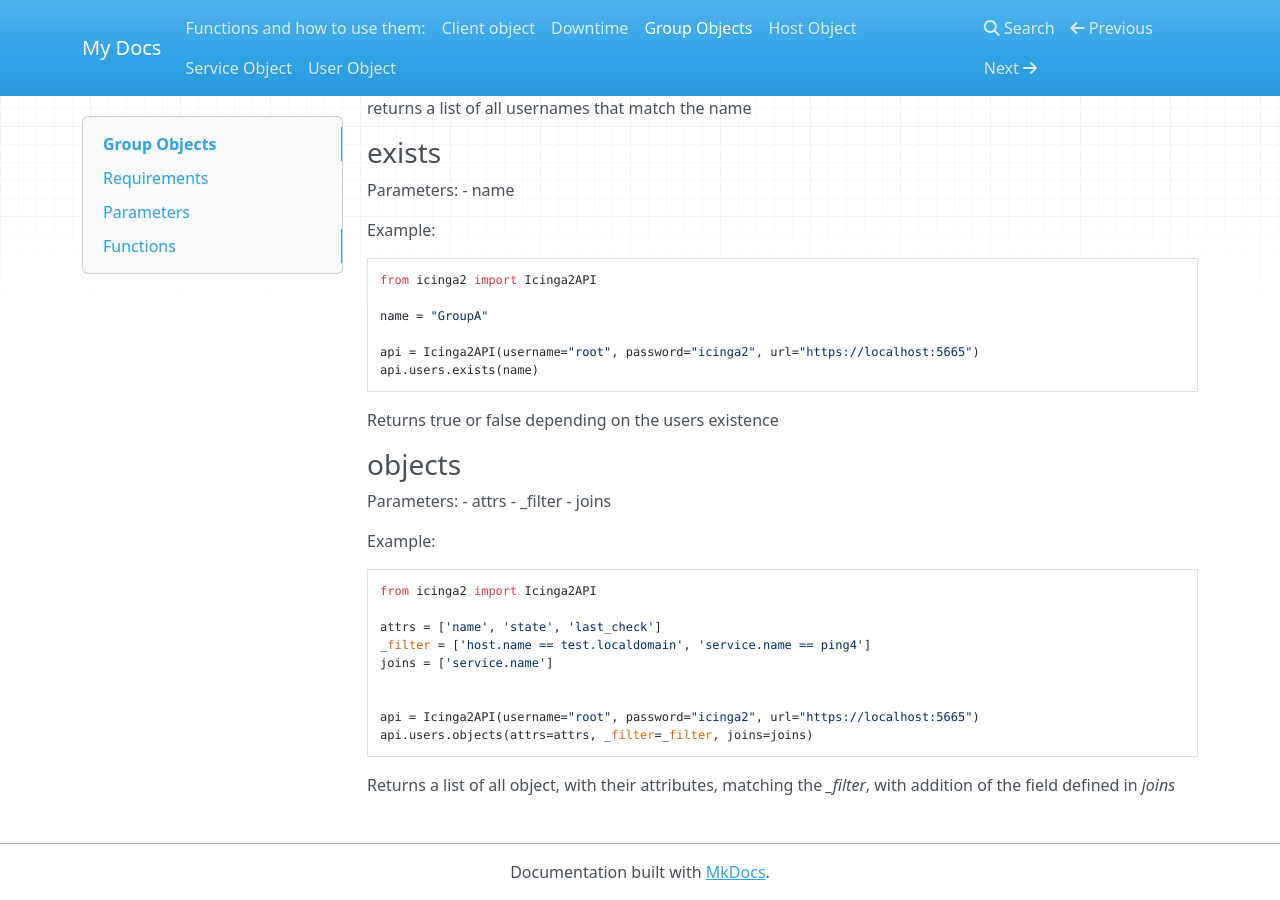
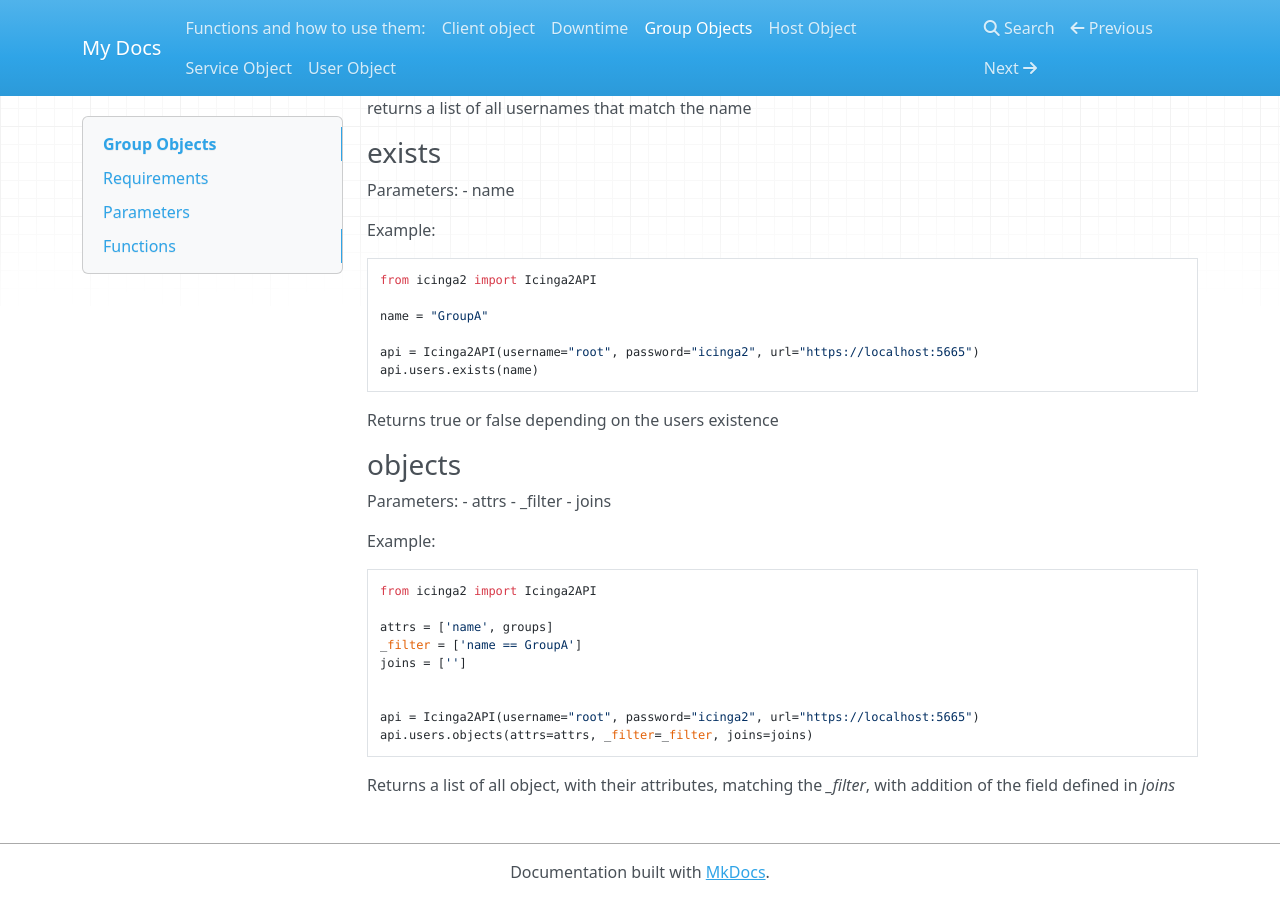
Before and after one commit to winem/Icinga2_Python_API, an MkDocs documentation site: the page built from docs/groups.md, in a window 1280 px wide and 900 px high, scrolled down 1552 px. Built offline with MkDocs 1.6.1, drawn with Linux system fonts in a browser that asks for light colours; nearby versions of some CDN libraries.

Commit message:
fixing documentation

````diff
--- a/docs/groups.md
+++ b/docs/groups.md
@@ -104,9 +104,9 @@
 ```python
 from icinga2 import Icinga2API
 
-attrs = ['name', 'state', 'last_check']
-_filter = ['host.name == test.localdomain', 'service.name == ping4']
-joins = ['service.name']
+attrs = ['name', groups]
+_filter = ['name == GroupA']
+joins = ['']
 
 
 api = Icinga2API(username="root", password="icinga2", url="https://localhost:5665")
````
